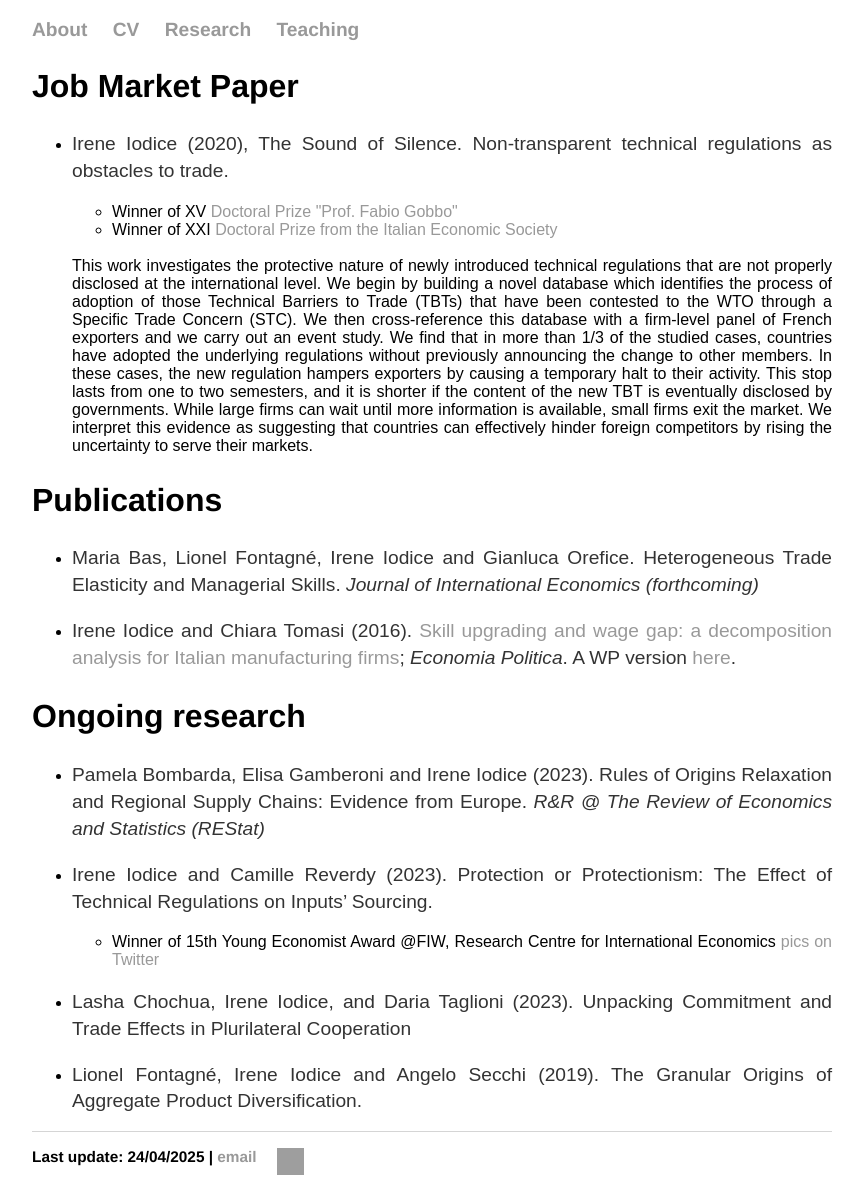
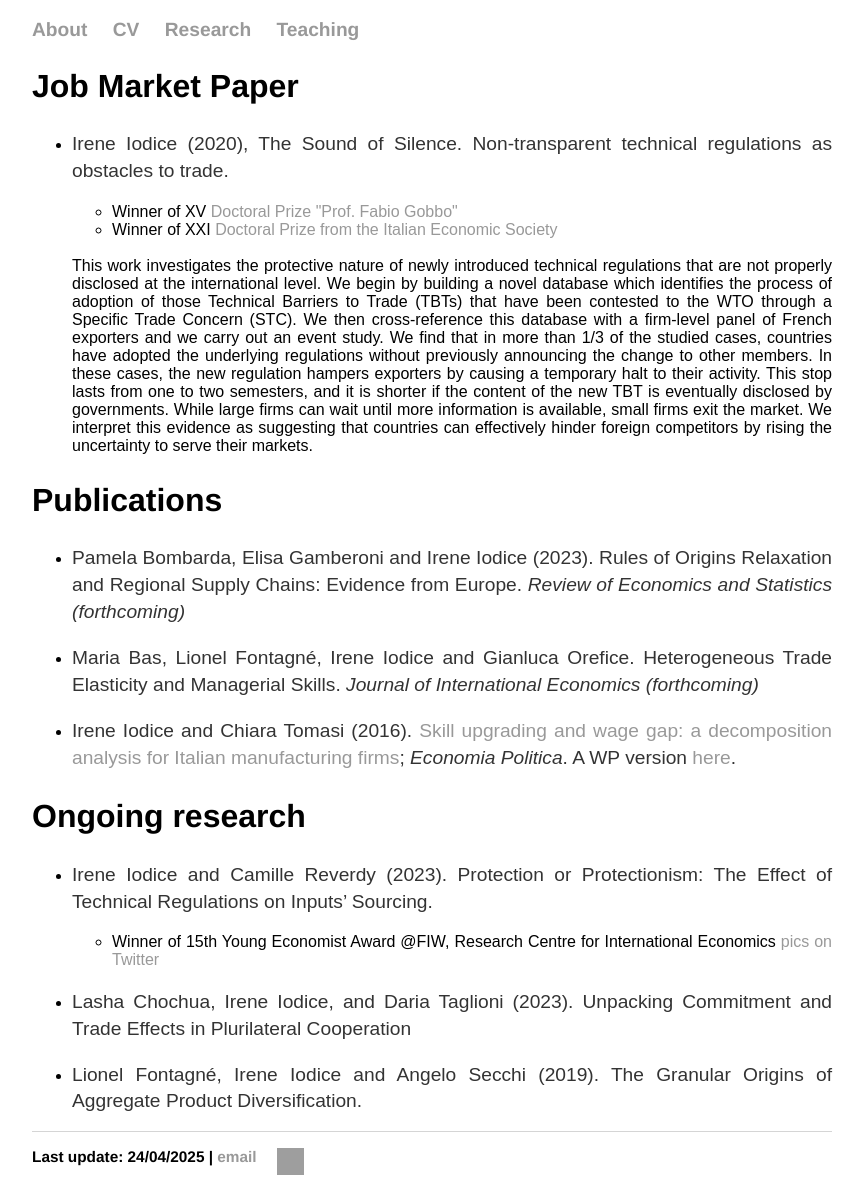
Before and after one commit to ioire/ioire.github.io, a Jekyll site: the page built from research/index.html, in a window 1280 px wide. Shown: the whole page, without its empty margins (208-1072 px from the left). Built offline with Jekyll 4.4.1, drawn with Linux system fonts in a browser that asks for light colours; grey boxes are pictures that could not be loaded.

Commit message:
update repo

```diff
--- a/research/index.html
+++ b/research/index.html
@@ -19,14 +19,15 @@ title: Irene Iodice
 		While large firms can wait until more information is available, small firms exit the market. We interpret this evidence as suggesting that countries can effectively hinder foreign competitors by rising the uncertainty to serve their markets.
 </ul>	</ul>
 
-	<h2>Publications</h2>
-	<ul>	<li> <p> Maria Bas, Lionel Fontagné, Irene Iodice and Gianluca Orefice. Heterogeneous Trade Elasticity and Managerial Skills.  <em> Journal of International Economics (forthcoming) </em>  </p> </li>
+<h2>Publications</h2>
+
+	<ul>  <li> <p> Pamela Bombarda, Elisa Gamberoni and Irene Iodice (2023). Rules of Origins Relaxation and Regional Supply Chains: Evidence from Europe.  <em> Review of Economics and Statistics (forthcoming) </em>  </p> </li>
+  		<li> <p> Maria Bas, Lionel Fontagné, Irene Iodice and Gianluca Orefice. Heterogeneous Trade Elasticity and Managerial Skills.  <em> Journal of International Economics (forthcoming) </em>  </p> </li>
 
      <li> <p> Irene Iodice and Chiara Tomasi (2016). <a href="https://link.springer.com/article/10.1007%2Fs40888-016-0031-5">Skill upgrading and wage gap: a decomposition analysis for Italian manufacturing firms</a>; <em> Economia Politica</em>. A WP version <a href="https://ideas.repec.org/p/ssa/lemwps/2015-06.html">here</a>. </p> </li>
   </ul>
  <h2>Ongoing research</h2>
  <ul>
-    <li> <p> Pamela Bombarda, Elisa Gamberoni and Irene Iodice (2023). Rules of Origins Relaxation and Regional Supply Chains: Evidence from Europe.  <em> R&R @ The Review of Economics and Statistics (REStat) </em>  </p> </li>
 
 	 <li> <p> Irene Iodice and Camille Reverdy (2023). Protection or Protectionism: The Effect of Technical Regulations on Inputs’ Sourcing. </p> </li>
 	<ul> <br>
```
